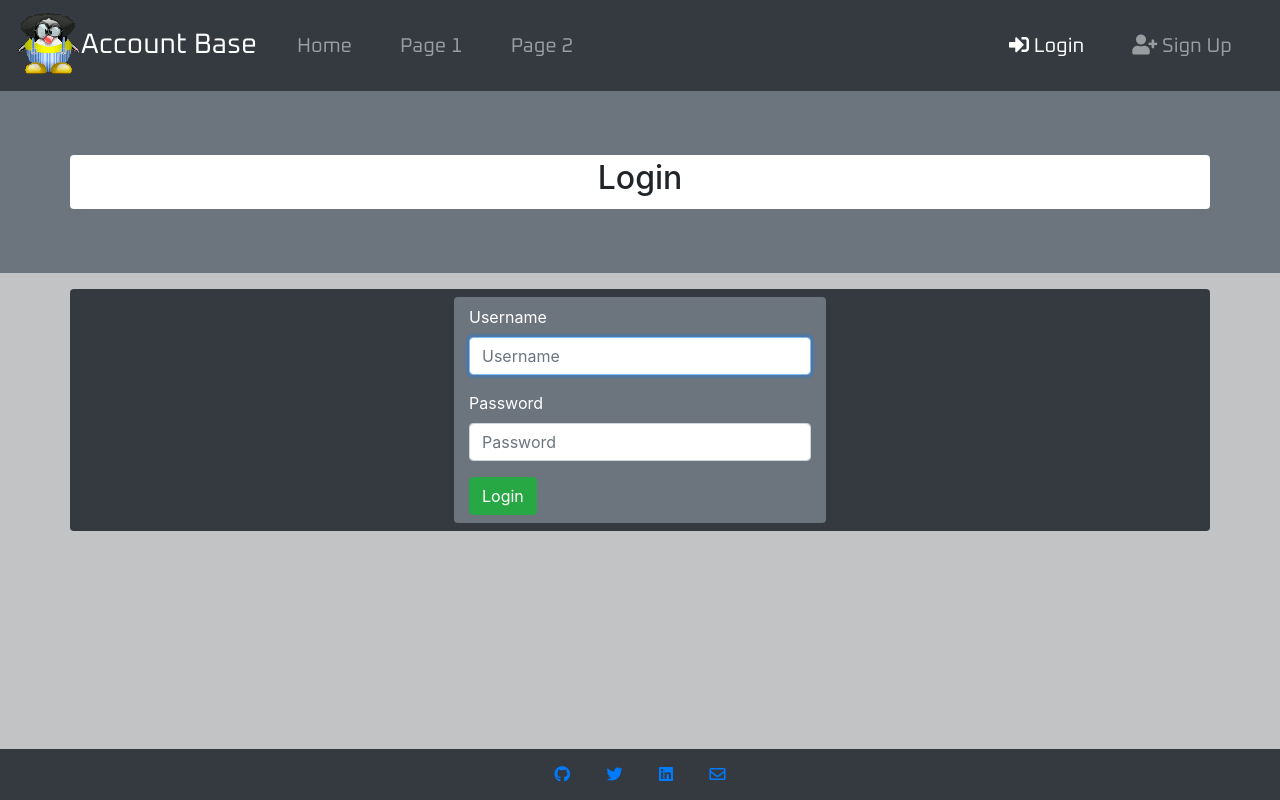
After one commit to JBthePenguin/AccountWebsiteDjango, a Django app: page /account/login/ in a window 1280 px wide. The commit adds this page. Run offline with Django 3.2, Linux system fonts and the light colour scheme; some libraries are stand-ins or nearby versions.

Commit message:
add login and signin buttons and login view & template

```diff
--- /dev/null
+++ b/accountapp/templates/accountapp/dashboard.html
@@ -0,0 +1 @@
+dashboard
--- /dev/null
+++ b/accountapp/templates/registration/login.html
@@ -0,0 +1,19 @@
+{% extends 'visitapp/base.html' %}
+
+{% load bootstrap4 %}
+
+<!-- Header -->
+{% block header %}
+<h2>Login</h2>
+{% endblock %}
+
+<!-- Main -->
+{% block main %}
+<div class="row mx-1">
+    <form method="post" class="col-lg-4 mx-auto bg-secondary rounded py-2">
+        {% csrf_token %}
+        {% bootstrap_form form %}
+        {% bootstrap_button "Login" button_type="submit" button_class="btn-success" %}
+    </form>
+</div>
+{% endblock %}
--- a/accountapp/urls.py
+++ b/accountapp/urls.py
@@ -1,7 +1,8 @@
 from django.urls import path
-from .views import dashboard
+from .views import MyLoginView, dashboard
 
 
 urlpatterns = [
+    path('login/', MyLoginView.as_view(), name='login'),
     path('dashboard/', dashboard, name='dashboard'),
 ]
--- a/accountapp/views.py
+++ b/accountapp/views.py
@@ -1,5 +1,14 @@
 from django.shortcuts import render
+from django.contrib.auth.views import LoginView
 from visitapp.views import DEFAULT_CONTEXT
+
+
+class MyLoginView(LoginView):
+    extra_context = {
+        'page_title': 'Login',
+        'login_in_nav': 'active',
+    }
+    extra_context.update(DEFAULT_CONTEXT)
 
 
 def dashboard(request):
@@ -9,4 +18,4 @@ def dashboard(request):
     #     'home_in_nav': 'active',
     # }
     # context.update(DEFAULT_CONTEXT)
-    return render(request, 'visitapp/home.html', DEFAULT_CONTEXT)
+    return render(request, 'accountapp/dashboard.html', DEFAULT_CONTEXT)
--- a/visitapp/templates/visitapp/navbar.html
+++ b/visitapp/templates/visitapp/navbar.html
@@ -1,7 +1,8 @@
 {% load static %}
+{% load fontawesome_5 %}
 
 <!-- Template for the navbar -->
-<nav class="navbar navbar-expand-md navbar-dark bg-dark sticky-top">
+<nav class="navbar navbar-expand-lg navbar-dark bg-dark sticky-top">
     <!-- logo -->
     <a class="navbar-brand" href="{% url 'home' %}"><img src="{% static 'visitapp/img/logo65.png' %}" class="img-fluid" alt="">{{ nav_brand }}</a>
     <!-- button for small screen -->
@@ -24,5 +25,14 @@
                 <a class="nav-link " href="{% url 'page two' %}">Page 2</a>
             </li>
         </ul>
+        <!-- login / signin buttons -->
+        <ul class="navbar-nav ml-auto mr-2">
+            <li class="nav-item {{ login_in_nav }}">
+                <a class="nav-link" href="{% url 'login' %}">{% fa5_icon 'sign-in-alt' 'fas' %} Login</a>
+            </li>
+            <li class="nav-item">
+                <a class="nav-link" href="#">{% fa5_icon 'user-plus' 'fas' %} Sign Up</a>
+            </li>
+        </ul>
     </div>
 </nav>
--- a/website/settings/__init__.py
+++ b/website/settings/__init__.py
@@ -131,3 +131,6 @@ INTERNAL_IPS = ['127.0.0.1']
 
 # Auth User
 AUTH_USER_MODEL = 'accountapp.MyUser'
+
+# Login success redirect
+LOGIN_REDIRECT_URL = 'dashboard'
```
Also changed, not shown: accountapp/tests/test_models.py (added, +20 -0 lines).
